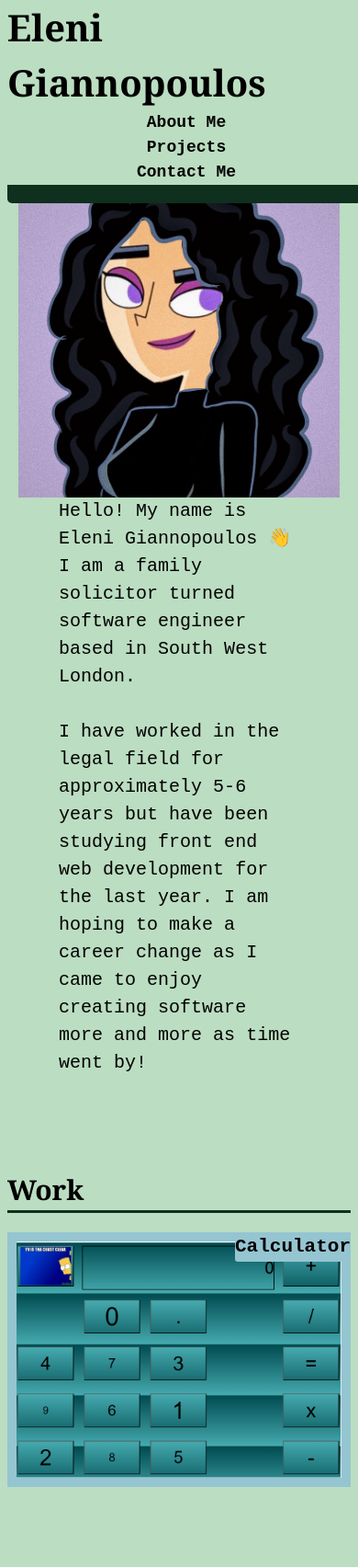
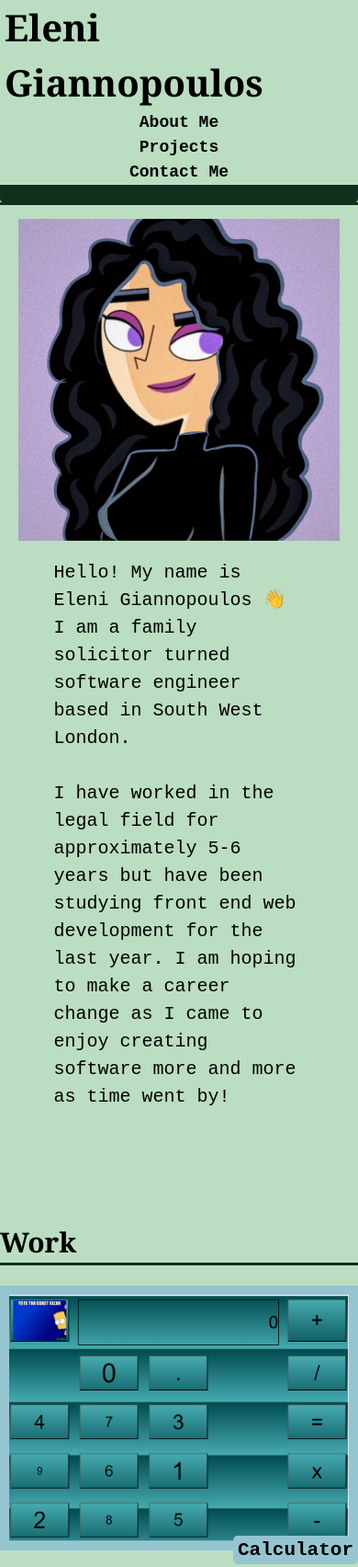
Before and after one commit to EleniMG/Portfolio, a plain HTML site: page starter/index.html in a window 390 px wide. Shown: the top 1704 px of the page at 92% size. Drawn offline with Linux system fonts and the light colour scheme.

Commit message:
Changing body and para margin, avatar image height, adding padding to project titles and adding media query for max-width 515px

```diff
--- a/starter/css/style.css
+++ b/starter/css/style.css
@@ -10,6 +10,7 @@
 
 body {
   padding: 0;
+  margin: 0;
   font-family: 'Trebuchet MS', 'Lucida Sans Unicode', 'Lucida Grande', 'Lucida Sans', Arial, sans-serif;
   line-height: 1.5;
 }
@@ -24,7 +25,6 @@ h6 {
 }
 
 p {
-  margin: 0;
   font-family:'Courier New', Courier, monospace;
   font-size: 30px;
   width: 70%;
@@ -94,7 +94,7 @@ header{
 }
 
 #about-flex-container > img{
-  height: auto;
+  height: 100%;
   width: 350px;
 }
 
@@ -103,6 +103,7 @@ header{
   flex-flow: row-reverse wrap;
   justify-content: space-around;
 }
+
 #work, #contact{
   padding-top: 100px;
 }
@@ -160,10 +161,12 @@ h3{
   font-family: 'Courier New', Courier, monospace;
   font-size: 30px;
   position: absolute;
-  top: 0;
+  bottom: 0;
   right:0;
-  border-bottom-left-radius: 3px;
+  border-radius: 5px;
   background-color: var(--light-blue);
+  padding-left: 5px;
+  padding-right: 5px;
 }
 
 
@@ -258,3 +261,19 @@ h3{
     font-size: 20px;
   }
 }
+
+
+@media only screen and (max-width: 515px) {
+  h1{
+    padding-left: 5px;
+  }
+
+
+  #about{
+    padding-top: 175px;
+  }
+
+  #work-container{
+    width: 100%;
+  }
+}
```
